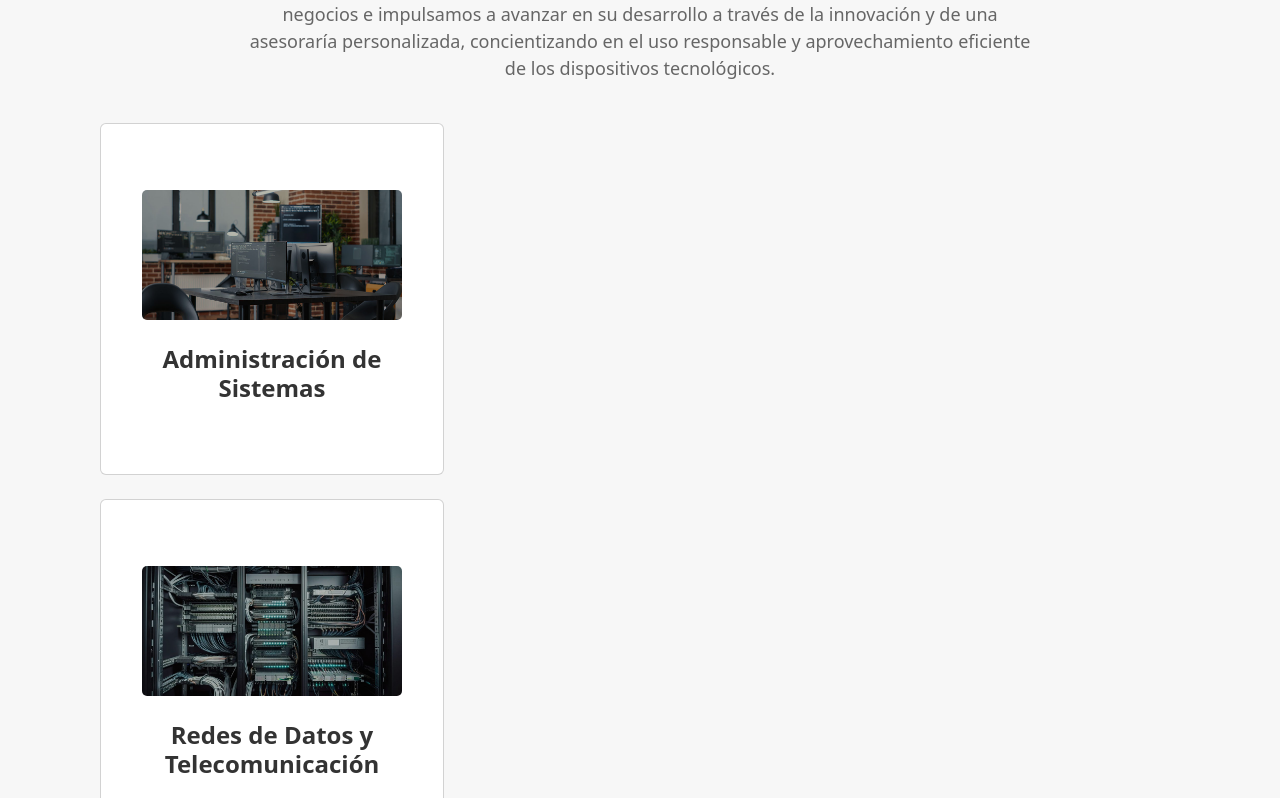
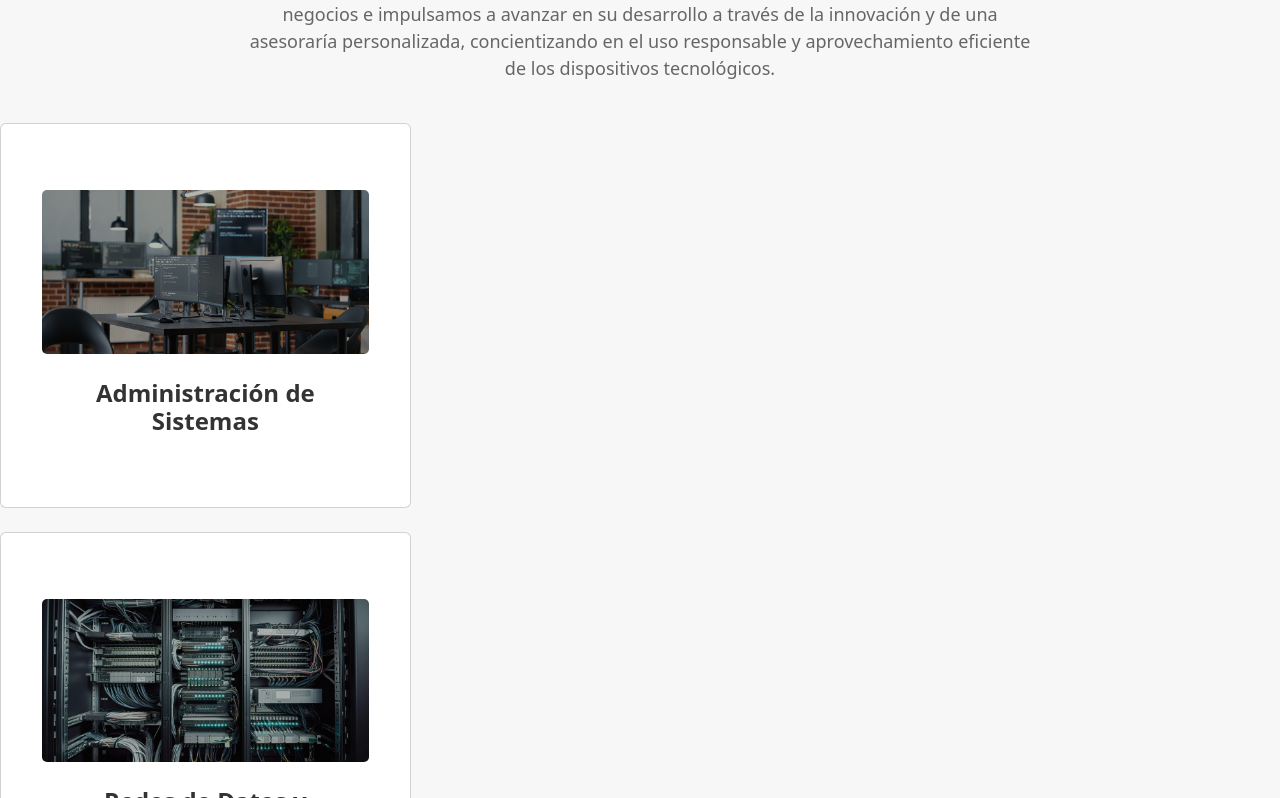
Before and after one commit to mramoszwenger/-ReactJS-entregaFinal-MaximilianoRamosZwenger, a React (Vite) app: page / in a window 1280 px wide. Shown: the part 442-1240 px from the top of the page. Built offline with nearby package versions, Linux system fonts and the light colour scheme.

Commit message:
preEntrega2-MRZ-v2.4.1

```diff
--- a/src/components/ItemList/ItemList.jsx
+++ b/src/components/ItemList/ItemList.jsx
@@ -1,5 +1,5 @@
-import React from 'react'
-import Item from '../Item/Item'
+import React from 'react';
+import Item from '../Item/Item';
 
 const ItemList = ({services}) => {
 
--- a/src/components/ItemListContainer/ItemListContainer.jsx
+++ b/src/components/ItemListContainer/ItemListContainer.jsx
@@ -1,6 +1,6 @@
-import {useState,useEffect} from 'react'
+import {useState,useEffect} from 'react';
 import ItemList from '../ItemList/ItemList';
-import './itemListContainer.css'
+import './itemListContainer.css';
 import { useParams } from 'react-router-dom';
 
 const ItemListContainer = () => {
@@ -44,8 +44,8 @@ const ItemListContainer = () => {
             </div>
         </div>
 
-        <div className="itemList__subContainer">
-            <div className="row">
+        <div>
+            <div>
               {
                 services.length == 0 ? <h3 className='text-center'>No hay servicios para mostrar...</h3> : <ItemList services={services}/>
               }
```
